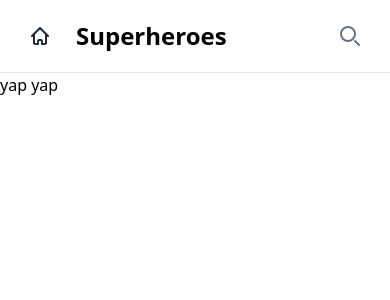
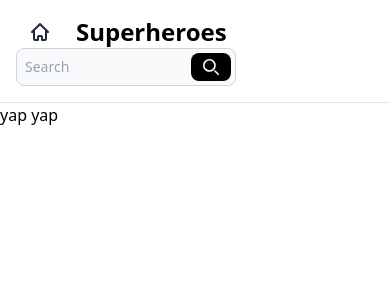
Before and after one commit to kyrylosheliah/superhero-wiki, a Next.js app in the folder frontend/: page / in a window 390 px wide. Shown: the top 300 px of the page. Built offline with nearby package versions, Linux system fonts and the light colour scheme.

Commit message:
change ui

```diff
--- /dev/null
+++ b/frontend/src/components/InfoField.tsx
@@ -0,0 +1,20 @@
+
+export default function InfoField(params: {
+  edit?: boolean;
+  labelOptions?: any;
+  inputOptions?: any;
+}) {
+  return (
+    <div>
+      <label
+        {...params.labelOptions}
+        className="block mb-2 text-sm font-medium text-gray-900 dark:text-white"
+      />
+      <input
+        {...params.inputOptions}
+        type="text"
+        className="bg-gray-50 border border-gray-300 text-gray-900 text-sm rounded-lg focus:ring-blue-500 focus:border-blue-500 block w-full p-2.5 dark:bg-gray-700 dark:border-gray-600 dark:placeholder-gray-400 dark:text-white dark:focus:ring-blue-500 dark:focus:border-blue-500"
+      />
+    </div>
+  );
+}
--- a/frontend/src/components/Navigation.tsx
+++ b/frontend/src/components/Navigation.tsx
@@ -18,7 +18,8 @@ const Navigation = () => {
   //const pathname = usePathname()
   //console.log(pathname);
 
-  return (<nav className="bg-white border-b dark:bg-gray-900">
+  return (
+    <nav className="bg-white border-b dark:bg-gray-900">
       <div className="max-w-screen-xl flex flex-wrap items-center justify-between mx-auto p-4">
         <div className="flex items-center">
           {paths.map((path) => (
@@ -30,35 +31,29 @@ const Navigation = () => {
             </Link>
           ))}
         </div>
-      <div className="flex md:order-2">
+
+        <div>
+          <form>
+            <label
+              htmlFor="search"
+              className="mb-2 text-sm font-medium text-gray-900 sr-only dark:text-white"
+            >
+              Search
+            </label>
+            <div className="relative">
+              <input
+                type="search"
+                id="search"
+                className="block w-full p-2 text-sm border border-gray-300 rounded-lg bg-gray-50 focus:ring-blue-500 focus:border-blue-500 dark:bg-gray-700 dark:border-gray-600 dark:placeholder-gray-400 dark:text-white dark:focus:ring-blue-500 dark:focus:border-blue-500"
+                placeholder="Search"
+                required
+              />
               <button
-          type="button"
-          data-collapse-toggle="navbar-search"
-          aria-controls="navbar-search"
-          aria-expanded="false"
-          className="md:hidden text-gray-500 dark:text-gray-400 hover:bg-gray-100 dark:hover:bg-gray-700 focus:outline-none focus:ring-4 focus:ring-gray-200 dark:focus:ring-gray-700 rounded-lg text-sm p-2.5 me-1"
+                type="submit"
+                className="rounded-lg text-sm px-3 py-1.5 text-white absolute end-1.25 bottom-1.25 bg-black hover:bg-blue-800 focus:ring-4 font-medium"
               >
                 <svg
-            className="w-5 h-5"
-            aria-hidden="true"
-            xmlns="http://www.w3.org/2000/svg"
-            fill="none"
-            viewBox="0 0 20 20"
-          >
-            <path
-              stroke="currentColor"
-              strokeLinecap="round"
-              strokeLinejoin="round"
-              strokeWidth="2"
-              d="m19 19-4-4m0-7A7 7 0 1 1 1 8a7 7 0 0 1 14 0Z"
-            />
-          </svg>
-          <span className="sr-only">Search</span>
-        </button>
-        <div className="relative hidden md:block">
-          <div className="absolute inset-y-0 start-0 flex items-center ps-3 pointer-events-none">
-            <svg
-              className="w-4 h-4 text-gray-500 dark:text-gray-400"
+                  className="w-4 h-4"
                   aria-hidden="true"
                   xmlns="http://www.w3.org/2000/svg"
                   fill="none"
@@ -72,18 +67,14 @@ const Navigation = () => {
                     d="m19 19-4-4m0-7A7 7 0 1 1 1 8a7 7 0 0 1 14 0Z"
                   />
                 </svg>
-            <span className="sr-only">Search icon</span>
+              </button>
             </div>
-          <input
-            type="text"
-            id="search-navbar"
-            className="block w-full p-2 ps-10 text-sm text-gray-900 border border-gray-300 rounded-lg bg-gray-50 focus:ring-blue-500 focus:border-blue-500 dark:bg-gray-700 dark:border-gray-600 dark:placeholder-gray-400 dark:text-white dark:focus:ring-blue-500 dark:focus:border-blue-500"
-            placeholder="Search..."
-          />
+          </form>
         </div>
+
       </div>
-    </div>
-  </nav>);
+    </nav>
+  );
 };
 
 export default Navigation;
--- a/frontend/src/components/SuperheroCard.tsx
+++ b/frontend/src/components/SuperheroCard.tsx
@@ -1,24 +1,18 @@
 import { Superhero } from "@/entities/Superhero";
 
 export const SuperheroCard = (params: {
-  hero: Superhero,
-  selected?: boolean,
-  options?: any,
+  hero: Superhero;
+  options?: any;
 }) => (
   <div
     {...params.options}
-    className={
-      params.selected
-      ? "w-75 h-100 bg-black border border-gray-200 rounded-lg shadow-sm"
-      : "w-75 h-100 bg-white border border-gray-200 rounded-lg shadow-sm"
-    }
+    className="p-4 w-75 h-100 border flex flex-col justify-between items-center border-gray-200 rounded-lg shadow-sm"
   >
-    <div className="p-5">
-      <a href="#">
-        <h5 className="mb-2 text-2xl font-bold tracking-tight text-gray-900 dark:text-white">
-          {params.hero.nickname}
-        </h5>
-      </a>
+    <div></div>
+    <div>
+      <p className="fw-700 mb-2 text-2xl font-bold tracking-tight text-gray-900 dark:text-white">
+        {params.hero.nickname}
+      </p>
       <p className="mb-3 font-normal text-gray-700 dark:text-gray-400">
         {params.hero.catch_prase}
       </p>
--- a/frontend/src/components/SuperheroGallery.tsx
+++ b/frontend/src/components/SuperheroGallery.tsx
@@ -1,4 +1,5 @@
 import { SuperheroCard } from "@/components/SuperheroCard";
+import SuperheroInfo from "@/components/SuperheroInfo";
 import { Superhero } from "@/entities/Superhero";
 import { useState, useEffect } from "react";
 
@@ -23,7 +24,7 @@ export default function SuperheroGallery() {
         {selectedHeroIndex !== null ? (<>
 
           <div className="w-full">
-              yap yap
+            <SuperheroInfo />
           </div>
           <div
             key="sidebar"
@@ -69,7 +70,6 @@ export default function SuperheroGallery() {
             {heroes.map((hero, index) => (
               <SuperheroCard
                 key={hero.id}
-                selected={index === selectedHeroIndex}
                 hero={hero}
                 options={{
                   onClick: () => setSelectedHeroIndex(index),
--- /dev/null
+++ b/frontend/src/components/SuperheroInfo.tsx
@@ -0,0 +1,18 @@
+import InfoField from "@/components/InfoField";
+
+export default function SuperheroInfo(params: {
+  edit?: boolean,
+  formOptions: any,
+}) {
+  return (<div>
+
+      <form {...params.formOptions}>
+
+        <InfoField
+          edit={params.edit}
+        />
+
+      </form>
+
+  </div>);
+}
```
Also changed, not shown: frontend/src/components/SuperheroEdit.tsx (deleted). Lines whose indentation alone changed are shown as unchanged.
